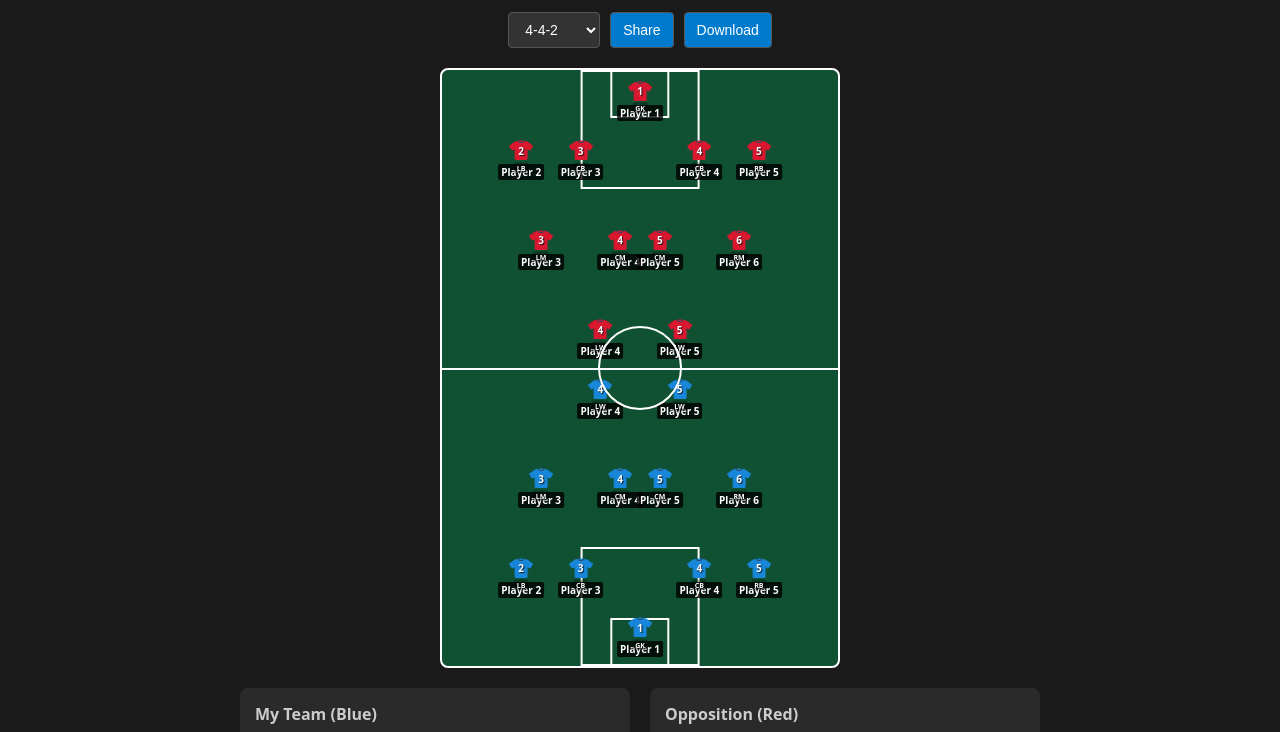
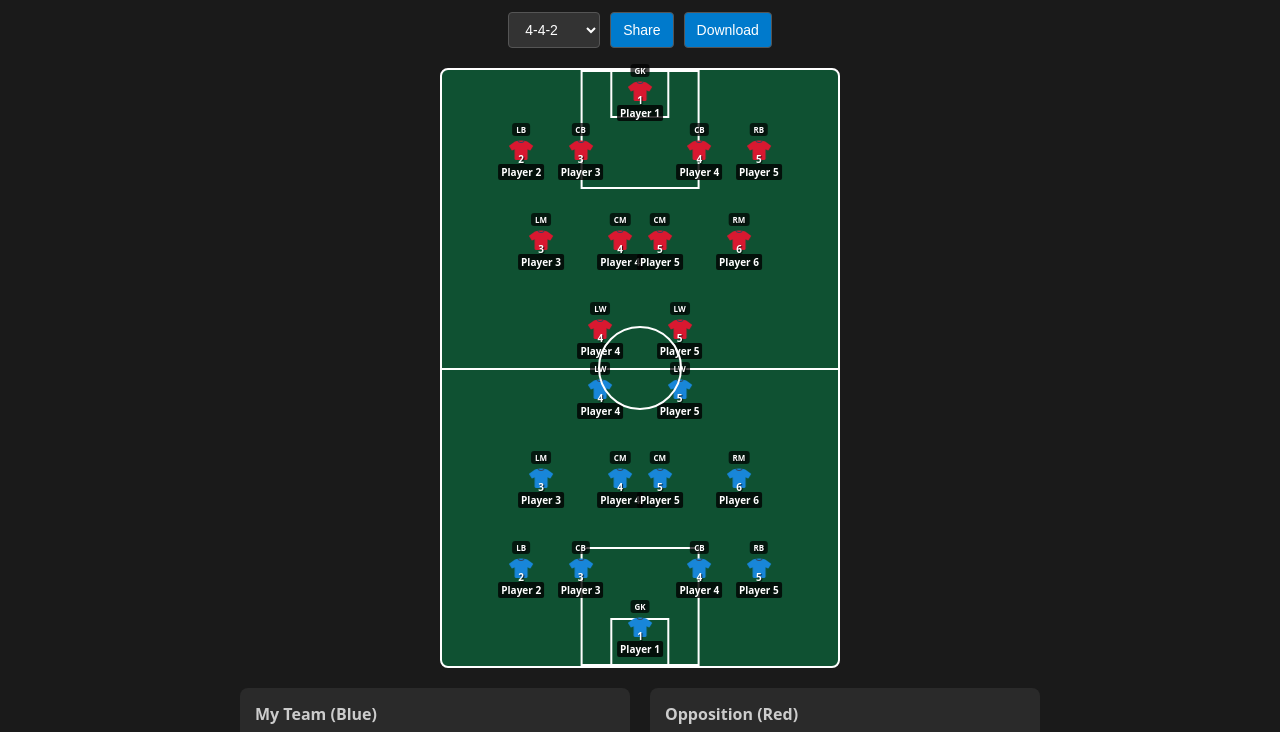
Before and after one commit to shafeek-tk/football-formation-builder, a plain HTML site: page index.html in a window 1280 px wide. Shown: the part 46-778 px from the top of the page. Drawn offline with Linux system fonts and the light colour scheme.

Commit message:
Move position labels above player heads like floating tags

```diff
--- a/index.html
+++ b/index.html
@@ -31,8 +31,8 @@
         .player-icon{width:min(6vw,24px);height:min(6vw,24px);margin:0 auto;background-size:contain;background-repeat:no-repeat;background-position:center}
         .my-team .player-icon{background-image:url('blue-jersey.png')}
         .opp-team .player-icon{background-image:url('red-jersey.png')}
-        .player-number{position:absolute;top:30%;left:50%;transform:translate(-50%,-50%);font-size:min(2.5vw,10px);font-weight:bold;color:#fff;text-shadow:1px 1px 1px rgba(0,0,0,0.8)}
-        .player-position{position:absolute;top:70%;left:50%;transform:translate(-50%,-50%);font-size:min(1.8vw,7px);font-weight:bold;color:#fff;text-shadow:1px 1px 1px rgba(0,0,0,0.8);background:rgba(0,0,0,0.3);padding:1px 3px;border-radius:2px}
+        .player-number{position:absolute;top:50%;left:50%;transform:translate(-50%,-50%);font-size:min(2.5vw,10px);font-weight:bold;color:#fff;text-shadow:1px 1px 1px rgba(0,0,0,0.8)}
+        .player-position-label{position:absolute;top:-15px;left:50%;transform:translateX(-50%);font-size:min(2vw,8px);font-weight:bold;color:#fff;background:rgba(0,0,0,0.7);padding:1px 4px;border-radius:3px;text-shadow:1px 1px 1px rgba(0,0,0,0.8);white-space:nowrap}
         .player-name{font-size:min(2.5vw,10px);margin-top:2px;padding:1px 3px;background:rgba(0,0,0,0.8);border-radius:2px;color:#fff;font-weight:bold;max-width:50px;overflow:hidden;text-overflow:ellipsis;white-space:nowrap}
         .player-name-input{font-size:10px;margin-top:2px;padding:1px 3px;background:#fff;border-radius:2px;border:1px solid #007acc;color:#000;width:40px;text-align:center}
 
@@ -213,9 +213,9 @@
             const playerNumber = Math.floor(index/10) + (index%10) + 1;
             player.setAttribute('data-player-id', playerId);
             player.innerHTML = `
+                <div class="player-position-label">${position}</div>
                 <div class="player-icon">
                     <div class="player-number">${playerNumber}</div>
-                    <div class="player-position">${position}</div>
                 </div>
                 <div class="player-name" onclick="editPlayerName(this)" data-player-id="${playerId}">Player ${playerNumber}</div>
             `;
```
